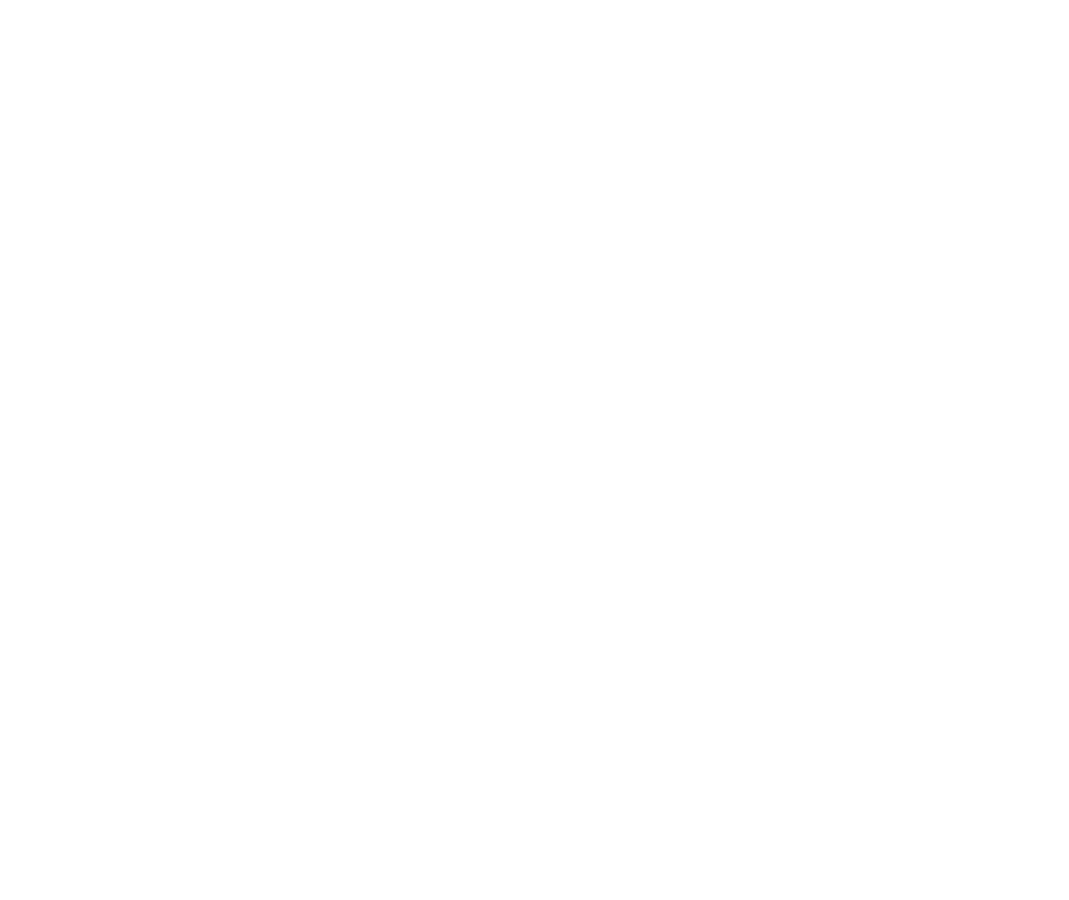
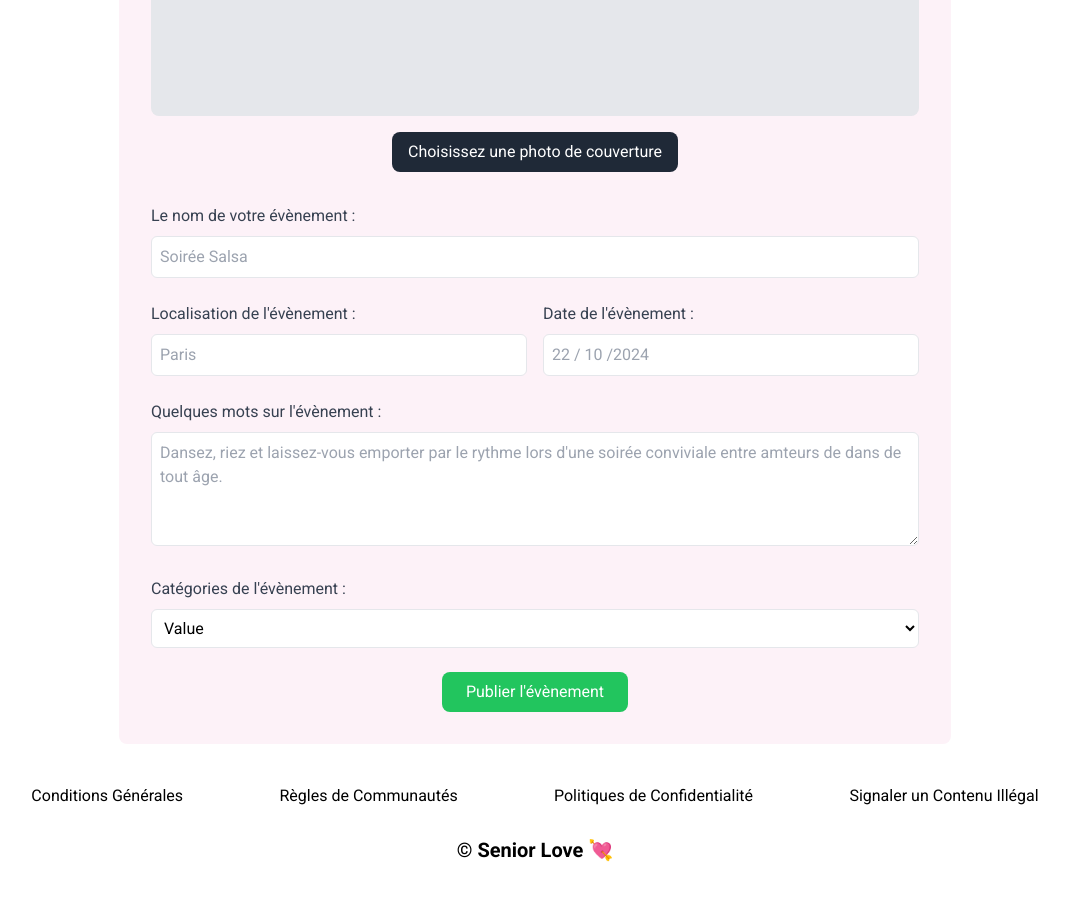
Before and after one commit to sll0yd/seniorlove-front, a React (Vite) app: page /events/create in a window 1280 px wide. Shown: the part 380-1280 px from the top of the page, without its empty margins (105-1174 px from the left). Before the commit the page ends 800 px from the top, so only its background shows below. Built offline with nearby package versions, Linux system fonts and the light colour scheme; no server answers.

Commit message:
feat: add event creation page

```diff
--- a/src/pages/Events/EventCreate.tsx
+++ b/src/pages/Events/EventCreate.tsx
@@ -0,0 +1,111 @@
+
+function EventCreate() {
+  return (
+    <main className="pt-24">
+      <div className="relative mb-12">
+        <div className="absolute bg-pink-50 h-full w-[400px] left-0 rounded-r-3xl" />
+        <div className="relative max-w-[400px]">
+          <h1 className="text-2xl font-bold py-4 text-center px-8 whitespace-nowrap">
+            Créez votre évènement
+          </h1>
+        </div>
+      </div>
+
+      <div className="max-w-4xl mx-auto px-8">
+        <div className="bg-pink-50 rounded-lg p-8">
+          <div className="mb-8">
+            <div className="w-full h-64 bg-gray-200 rounded-lg mb-4">
+              <div className="w-full h-full flex items-center justify-center">
+              </div>
+            </div>
+            <button
+              type="button"
+              className="px-4 py-2 bg-gray-800 text-white rounded-lg mx-auto block"
+            >
+              Choisissez une photo de couverture
+            </button>
+          </div>
+
+          <form className="space-y-6">
+            <div>
+              <label htmlFor="event-name" className="block text-gray-700 mb-2">
+                Le nom de votre évènement :
+              </label>
+              <input
+                type="text"
+                id="event-name"
+                placeholder="Soirée Salsa"
+                className="w-full p-2 border rounded-md"
+              />
+            </div>
+
+            <div className="grid grid-cols-1 md:grid-cols-2 gap-4">
+              <div>
+                <label htmlFor="location" className="block text-gray-700 mb-2">
+                  Localisation de l'évènement :
+                </label>
+                <input
+                  type="text"
+                  id="location"
+                  placeholder="Paris"
+                  className="w-full p-2 border rounded-md"
+                />
+              </div>
+
+              <div>
+                <label htmlFor="date" className="block text-gray-700 mb-2">
+                  Date de l'évènement :
+                </label>
+                <input
+                  type="text"
+                  id="date"
+                  placeholder="22 / 10 /2024"
+                  className="w-full p-2 border rounded-md"
+                />
+              </div>
+            </div>
+
+            <div>
+              <label htmlFor="description" className="block text-gray-700 mb-2">
+                Quelques mots sur l'évènement :
+              </label>
+              <textarea
+                id="description"
+                rows={4}
+                className="w-full p-2 border rounded-md"
+                placeholder="Dansez, riez et laissez-vous emporter par le rythme lors d'une soirée conviviale entre amteurs de dans de tout âge."
+              />
+            </div>
+
+            <div>
+              <label htmlFor="categories" className="block text-gray-700 mb-2">
+                Catégories de l'évènement :
+              </label>
+              <select
+                id="categories"
+                className="w-full p-2 border rounded-md bg-white"
+                defaultValue=""
+              >
+                <option value="" disabled>Value</option>
+                <option value="danse">Danse</option>
+                <option value="rencontre">Rencontre</option>
+                <option value="sport">Sport</option>
+              </select>
+            </div>
+
+            <div className="flex justify-center">
+              <button
+                type="submit"
+                className="px-6 py-2 bg-green-500 text-white rounded-lg hover:bg-green-600 transition-colors"
+              >
+                Publier l'évènement
+              </button>
+            </div>
+          </form>
+        </div>
+      </div>
+    </main>
+  );
+}
+
+export default EventCreate;
--- a/src/router.tsx
+++ b/src/router.tsx
@@ -11,7 +11,7 @@ import HomePage from "./pages/Home/HomePage.tsx";
 //----------------
 import EventsLists from "./pages/Events/EventsLists.tsx";
 import EventDetail from "./pages/Events/EventDetail.tsx";
-// import EventCreate
+import EventCreate from "./pages/Events/EventCreate.tsx";
 // import EventEdit
 
 import ProfileDetail from "./pages/Profile/ProfileDetail.tsx";
@@ -41,6 +41,10 @@ const router = createBrowserRouter([
 				element: <EventDetail />,
 			},
 			{
+				path: "/events/create",
+				element: <EventCreate />,
+			},
+			{
 				path: "/profile",
 				element: <ProfilesLists />,
 			},
```
